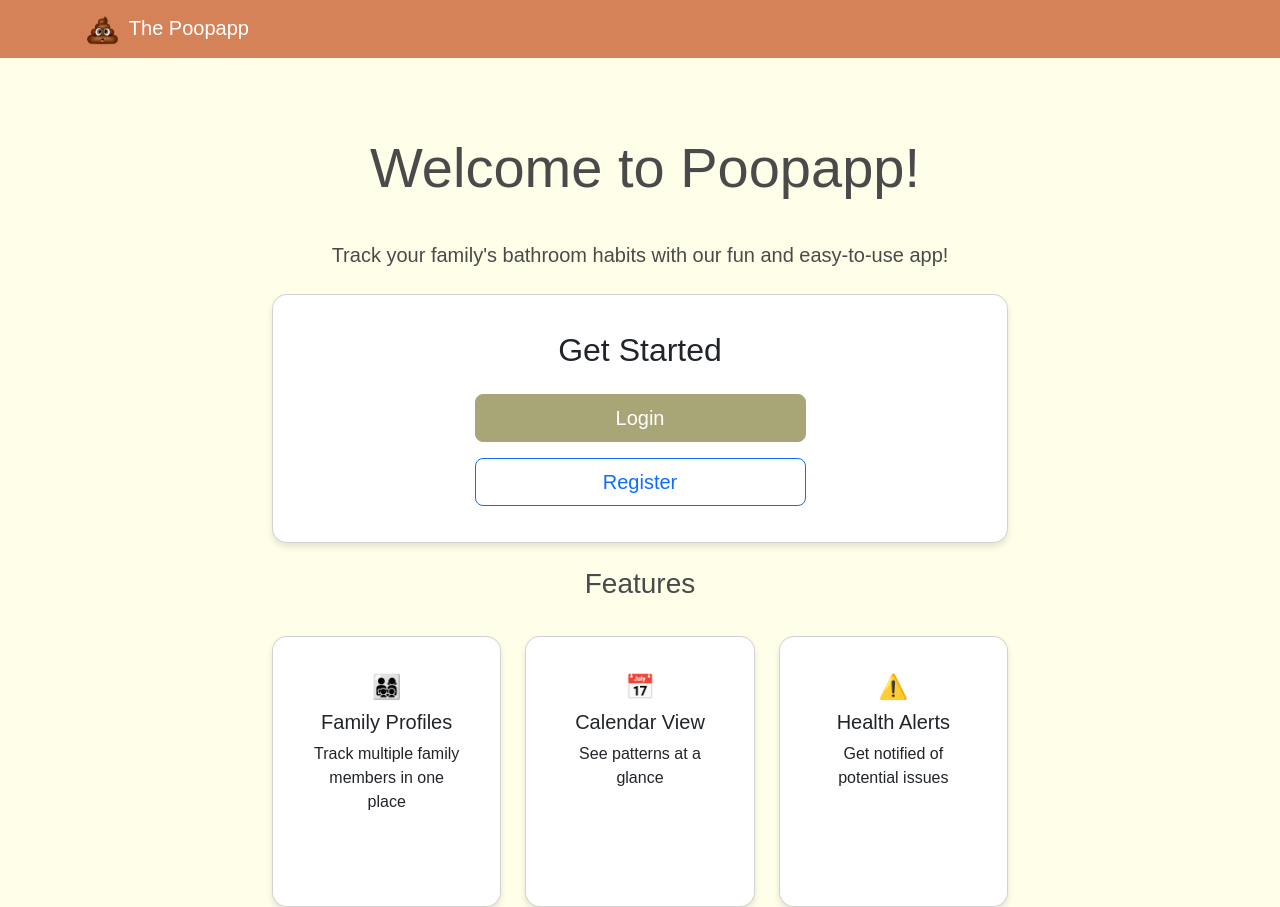
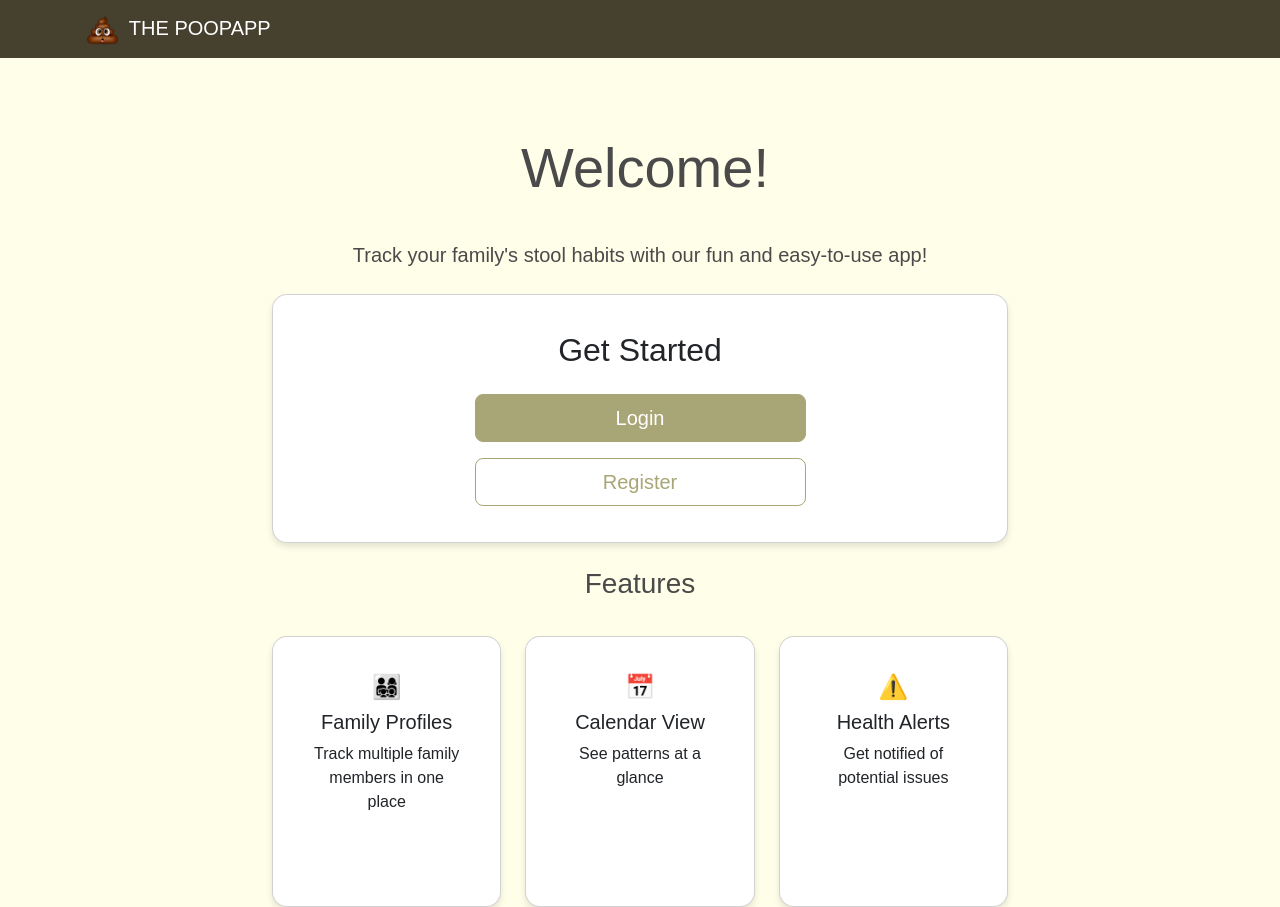
Before and after one commit to KikeVen/crap_app, a Flask app: page / in a window 1280 px wide. Run offline with Flask 3, Linux system fonts and the light colour scheme.

Commit message:
Enhance UI and README: Add 'Forgot password' feature to README, update navbar background color, and refine button styles. Change welcome message to be more concise and adjust app description for clarity.

```diff
--- a/templates/base.html
+++ b/templates/base.html
@@ -7,11 +7,13 @@
     <link href="https://cdn.jsdelivr.net/npm/bootstrap@5.3.0/dist/css/bootstrap.min.css" rel="stylesheet">
     <style>
         :root {
+            --dark-teal: #0f4d66;
             --chestnut: #963A2F;
             --raw-sienna: #D58258;
             --crayola-gold: #ECB984;
             --cosmic-latte: #FFFEE9;
             --grullo: #A8A676;
+            --grullo-dark: #46402f;
             --text-color: #4A4A4A;
         }
 
@@ -22,7 +24,7 @@
         }
 
         .navbar {
-            background-color: var(--raw-sienna) !important;
+            background-color: var(--grullo-dark) !important;
         }
 
         .navbar-brand, .nav-link {
@@ -44,6 +46,16 @@
 
         .btn-primary:hover {
             background-color: #989666;
+            border-color: #989666;
+        }
+
+        .btn-outline-primary {
+            color: var(--grullo);
+            border-color: var(--grullo);
+        }
+
+        .btn-outline-primary:hover {
+            background-color: #5a5937;
             border-color: #989666;
         }
 
@@ -78,7 +90,7 @@
         <div class="container">
             <a class="navbar-brand" href="{{ url_for('index') }}">
                 <img class="responsive-img" style="height: 30px;" src="{{ url_for('static', filename='images/the_poopster.png') }}" alt="My Poop">
-                The Poopapp
+                THE POOPAPP
             </a>
             {% if current_user.is_authenticated %}
             <button class="navbar-toggler" type="button" data-bs-toggle="collapse" data-bs-target="#navbarNav">
--- a/templates/index.html
+++ b/templates/index.html
@@ -7,10 +7,10 @@
             <!-- <span class="poop-icon">💩</span> -->
              <span class="poop-icon"></span>
             <!-- <img class="responsive-img" style="height: 90px;" src="{{ url_for('static', filename='images/the_poopster.png') }}" alt="My Poop"> -->
-            Welcome to Poopapp!
+            Welcome!
         </h1>
         <p class="lead mb-4">
-            Track your family's bathroom habits with our fun and easy-to-use app!
+            Track your family's stool habits with our fun and easy-to-use app!
         </p>
         <div class="card">
             <div class="card-body">
```
Also changed, not shown: README.md.
